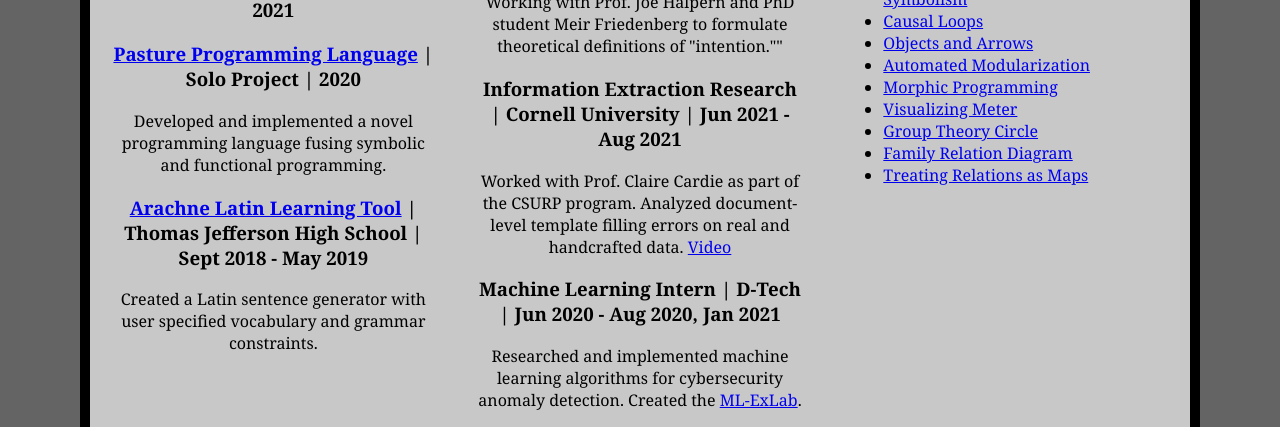
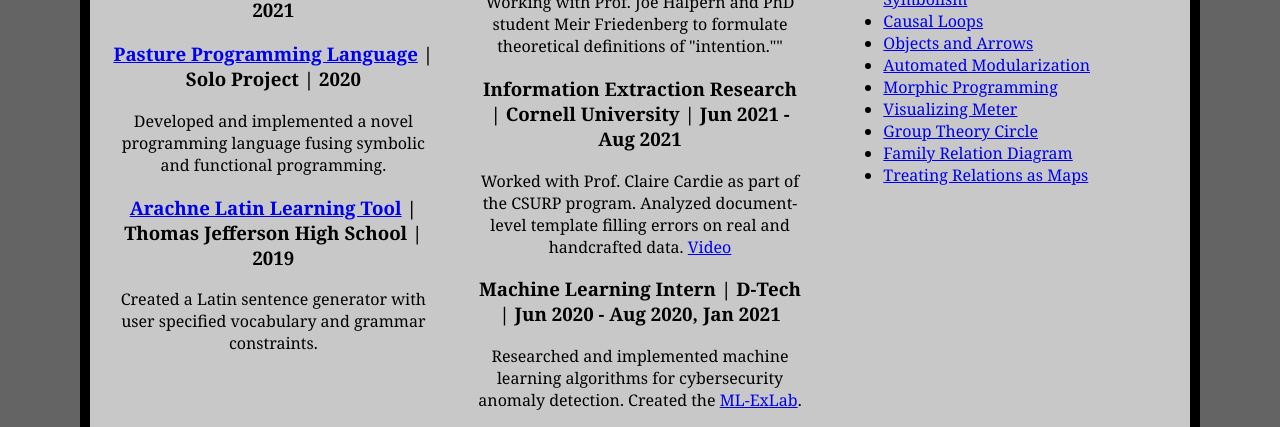
Before and after one commit to thomasporter522/thomasporter522.github.io, a plain HTML site: page index.html in a window 1280 px wide. Shown: the part 592-1019 px from the top of the page. Drawn offline with Linux system fonts and the light colour scheme.

Commit message:
something

```diff
--- a/index.html
+++ b/index.html
@@ -22,12 +22,13 @@
         </div>
         <div class="grid-item" id="projects">
             <h1>Projects & Papers</h1>
-            <h3> <a href = "https://drive.google.com/file/d/1PfvGtnwXY3_aSV_n9AB-mNZW44joIBcx/view?usp=sharing">Automatic Error Analysis for Document-level Information Extraction from Scientific Text</a> | 2021</h3>
+            <h3> <a href = "https://drive.google.com/file/d/1PfvGtnwXY3_aSV_n9AB-mNZW44joIBcx/view?usp=sharing">
+                Automatic Error Analysis for Document-level Information Extraction from Scientific Text</a> | 2021</h3>
 
             <h3> <a href="https://github.com/thomasporter522/pasture">Pasture Programming Language</a> | Solo Project | 2020</h3>
             Developed and implemented a novel programming language fusing symbolic and functional programming.
 
-            <h3> <a href= "https://github.com/thomasporter522/arachne">Arachne Latin Learning Tool</a> | Thomas Jefferson High School | Sept 2018 - May 2019</h3>
+            <h3> <a href= "https://github.com/thomasporter522/arachne">Arachne Latin Learning Tool</a> | Thomas Jefferson High School | 2019</h3>
             Created a Latin sentence generator with user specified vocabulary and grammar constraints.
         </div>
         <div class="grid-item" id="experience">
```
